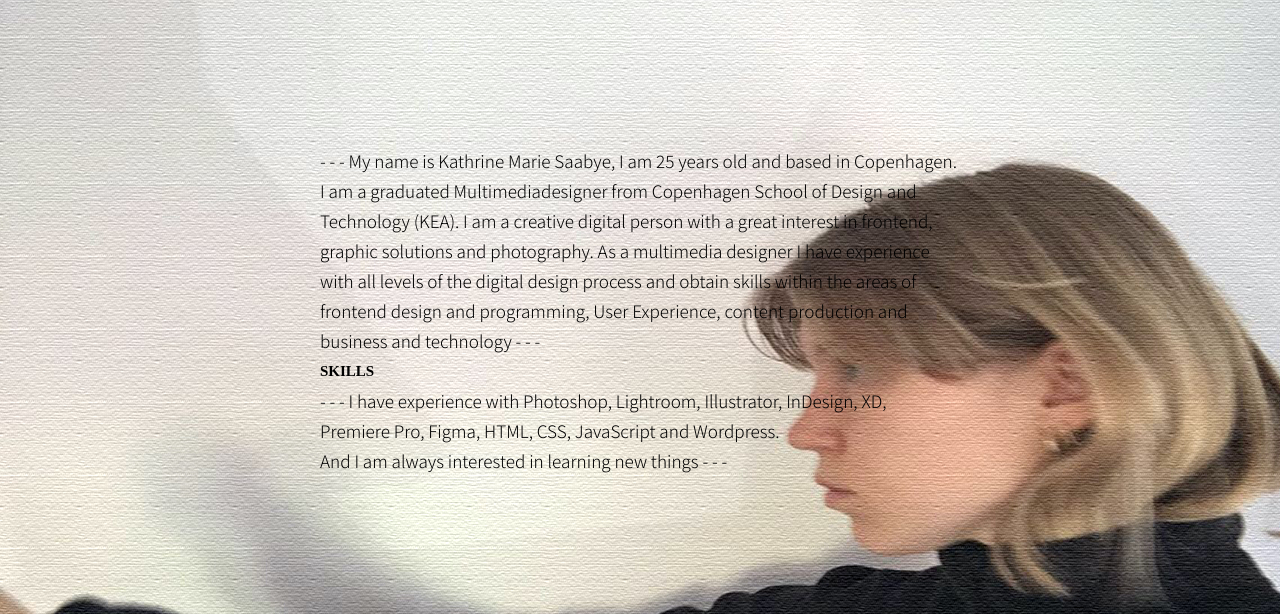
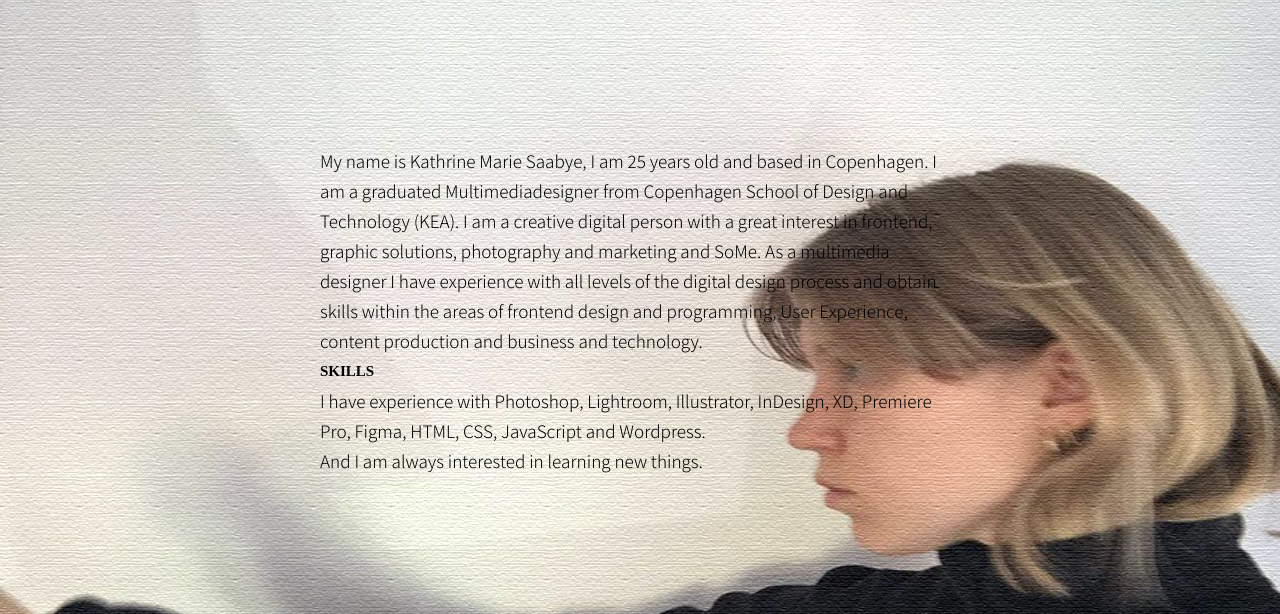
Before and after one commit to kath423a/Portfolio, a plain HTML site: page about.html in a window 1280 px wide. Shown: the part 186-800 px from the top of the page. Drawn offline with Linux system fonts and the light colour scheme.

Commit message:
copy changes

```diff
--- a/about.html
+++ b/about.html
@@ -76,14 +76,14 @@
     <section id="about_content">
       <div class="about_centertext">
         <p>
-          - - - My name is Kathrine Marie Saabye, I am 25 years old and based in Copenhagen. I am a graduated Multimediadesigner from Copenhagen School of Design and Technology (KEA). I am a creative
-          digital person with a great interest in frontend, graphic solutions and photography. As a multimedia designer I have experience with all levels of the digital design process and obtain
-          skills within the areas of frontend design and programming, User Experience, content production and business and technology - - -
+          My name is Kathrine Marie Saabye, I am 25 years old and based in Copenhagen. I am a graduated Multimediadesigner from Copenhagen School of Design and Technology (KEA). I am a creative
+          digital person with a great interest in frontend, graphic solutions, photography and marketing and SoMe. As a multimedia designer I have experience with all levels of the digital design
+          process and obtain skills within the areas of frontend design and programming, User Experience, content production and business and technology.
         </p>
         <h3>SKILLS</h3>
         <p>
-          - - - I have experience with Photoshop, Lightroom, Illustrator, InDesign, XD, Premiere Pro, Figma, HTML, CSS, JavaScript and Wordpress. <br />
-          And I am always interested in learning new things - - -
+          I have experience with Photoshop, Lightroom, Illustrator, InDesign, XD, Premiere Pro, Figma, HTML, CSS, JavaScript and Wordpress. <br />
+          And I am always interested in learning new things.
         </p>
       </div>
     </section>
```
Also changed, not shown: index.html (+4 -3 lines).
